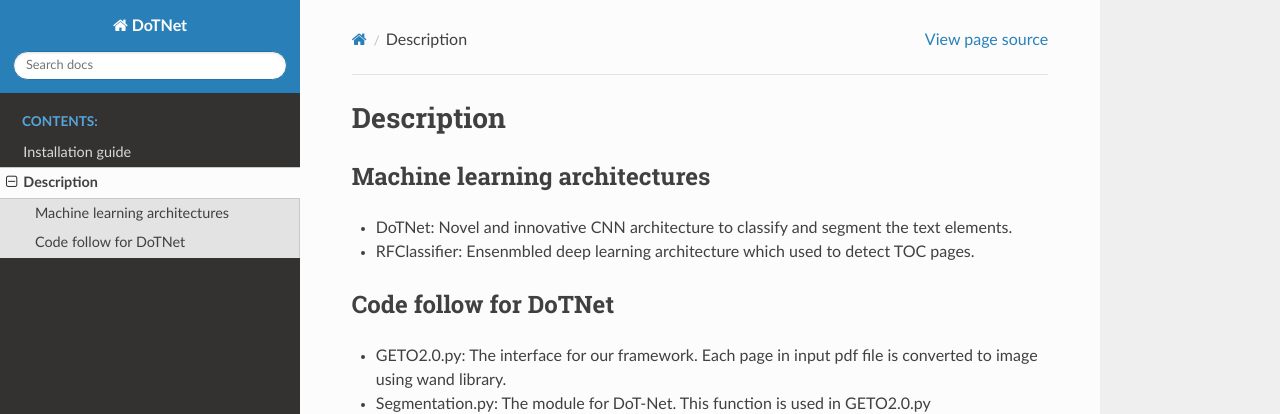
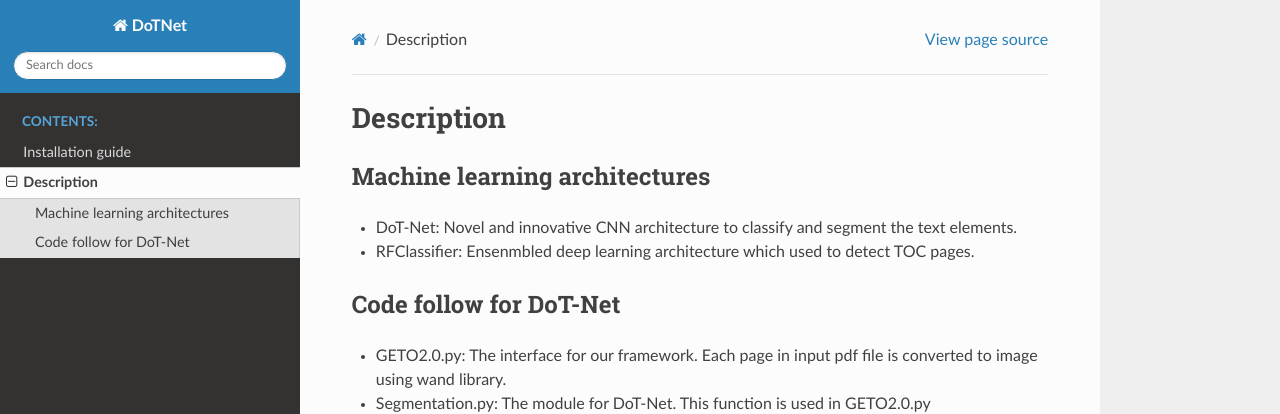
Before and after one commit to datax-lab/DoTNet, a Sphinx documentation site: the page built from source/Description.rst, in a window 1280 px wide. Shown: the top 414 px of the page. Built offline with Sphinx 7.4.7 and the Read the Docs theme 2.0.0, drawn with Linux system fonts in a browser that asks for light colours.

Commit message:
Update Description.rst

```diff
--- a/source/Description.rst
+++ b/source/Description.rst
@@ -3,11 +3,11 @@ Description
 
 Machine learning architectures
 ----------------------------------
-- DoTNet: Novel and innovative CNN architecture to classify and segment the text elements.
+- DoT-Net: Novel and innovative CNN architecture to classify and segment the text elements.
 - RFClassifier: Ensenmbled deep learning architecture which used to detect TOC pages.
 
 
-Code follow for DoTNet
+Code follow for DoT-Net
 --------------------------
 - GETO2.0.py: The interface for our framework. Each page in input pdf file is converted to image using wand library.
 
```
